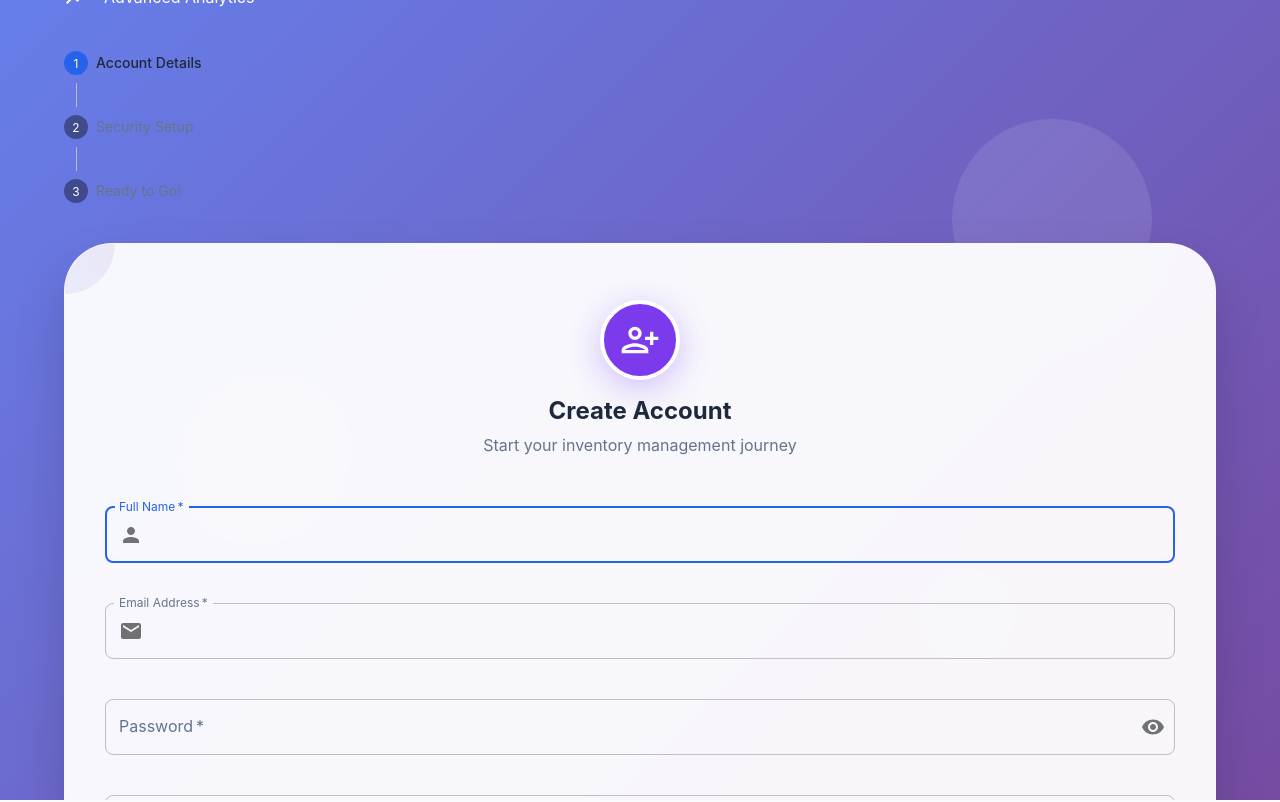
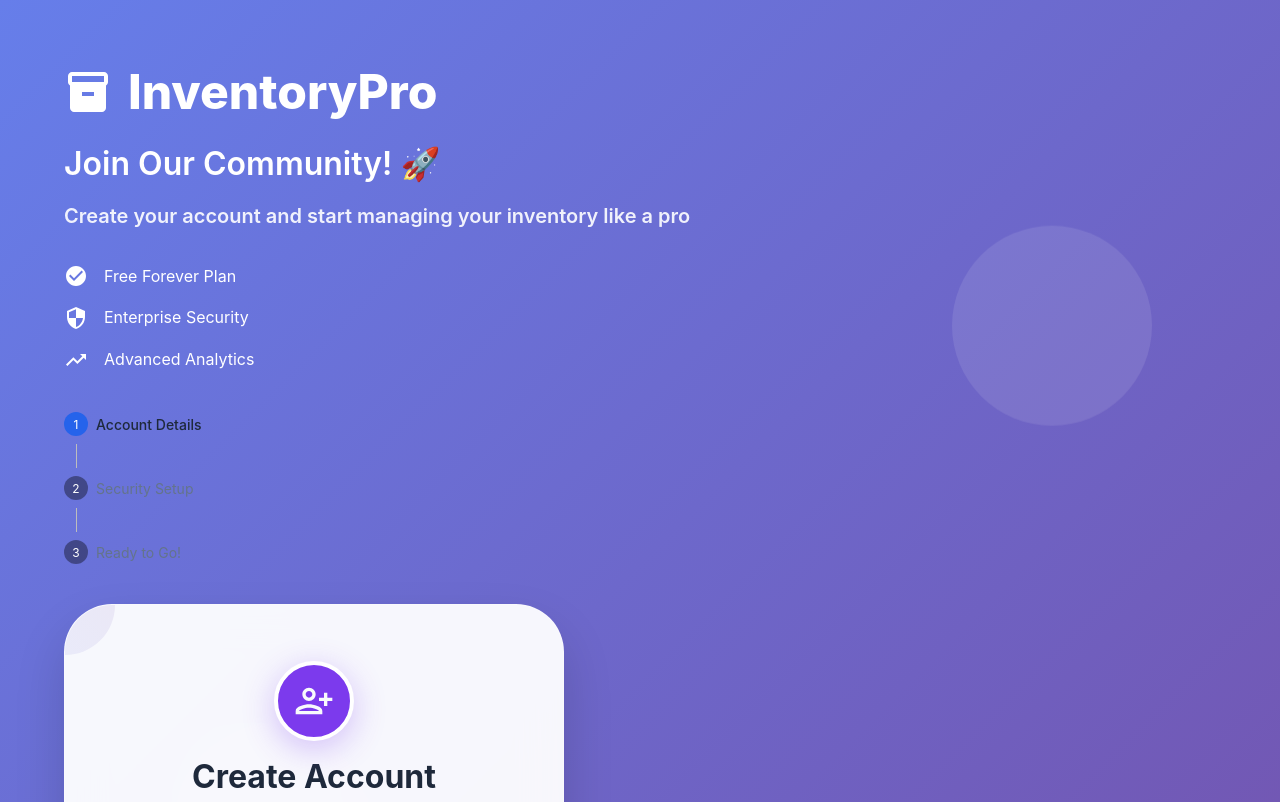
Before and after one commit to Hussnain311/Online-Inventory, a React (Create React App) app: page /signup in a window 1280 px wide. Shown: the top 802 px of the page. Built offline with nearby package versions, Linux system fonts and the light colour scheme.

Commit message:
Fix scrolling issues on login and signup pages

```diff
--- a/src/Login.js
+++ b/src/Login.js
@@ -58,7 +58,8 @@ export default function Login() {
         minHeight: '100vh',
         background: 'linear-gradient(135deg, #667eea 0%, #764ba2 100%)',
         position: 'relative',
-        overflow: 'hidden'
+        overflow: 'auto',
+        py: { xs: 2, md: 4 }
       }}
     >
       {/* Animated Background Elements */}
@@ -103,22 +104,22 @@ export default function Login() {
         }}
       />
 
-      <Container maxWidth="lg" sx={{ height: '100vh', display: 'flex', alignItems: 'center' }}>
-        <Grid container spacing={4} alignItems="center">
+      <Container maxWidth="lg" sx={{ py: { xs: 2, md: 4 } }}>
+        <Grid container spacing={4} alignItems="center" sx={{ minHeight: { xs: 'auto', md: '80vh' } }}>
           {/* Left Side - Branding */}
           <Grid item xs={12} md={6}>
             <Fade in timeout={1000}>
-              <Box sx={{ color: 'white', textAlign: { xs: 'center', md: 'left' } }}>
+              <Box sx={{ color: 'white', textAlign: { xs: 'center', md: 'left' }, mb: { xs: 4, md: 0 } }}>
                 <Box sx={{ display: 'flex', alignItems: 'center', mb: 3, justifyContent: { xs: 'center', md: 'flex-start' } }}>
-                  <InventoryIcon sx={{ fontSize: 48, mr: 2 }} />
-                  <Typography variant="h3" sx={{ fontWeight: 800 }}>
+                  <InventoryIcon sx={{ fontSize: { xs: 36, md: 48 }, mr: 2 }} />
+                  <Typography variant="h3" sx={{ fontWeight: 800, fontSize: { xs: '2rem', md: '3rem' } }}>
                     InventoryPro
                   </Typography>
                 </Box>
-                <Typography variant="h4" sx={{ fontWeight: 600, mb: 2 }}>
+                <Typography variant="h4" sx={{ fontWeight: 600, mb: 2, fontSize: { xs: '1.5rem', md: '2rem' } }}>
                   Welcome Back! 👋
                 </Typography>
-                <Typography variant="h6" sx={{ opacity: 0.9, mb: 4, lineHeight: 1.6 }}>
+                <Typography variant="h6" sx={{ opacity: 0.9, mb: 4, lineHeight: 1.6, fontSize: { xs: '1rem', md: '1.25rem' } }}>
                   Sign in to your account and take control of your inventory management
                 </Typography>
 
@@ -147,14 +148,16 @@ export default function Login() {
               <Paper
                 elevation={24}
                 sx={{
-                  p: 5,
+                  p: { xs: 3, md: 5 },
                   borderRadius: 4,
                   background: 'rgba(255, 255, 255, 0.95)',
                   backdropFilter: 'blur(20px)',
                   border: '1px solid rgba(255, 255, 255, 0.2)',
                   boxShadow: '0 25px 50px rgba(0, 0, 0, 0.15)',
                   position: 'relative',
-                  overflow: 'hidden'
+                  overflow: 'hidden',
+                  maxWidth: 500,
+                  mx: 'auto'
                 }}
               >
                 {/* Decorative Elements */}
@@ -176,16 +179,16 @@ export default function Login() {
                     sx={{
                       m: 2,
                       bgcolor: 'primary.main',
-                      width: 80,
-                      height: 80,
+                      width: { xs: 60, md: 80 },
+                      height: { xs: 60, md: 80 },
                       boxShadow: '0 8px 32px rgba(37, 99, 235, 0.3)',
                       border: '4px solid white'
                     }}
                   >
-                    <LockOutlinedIcon sx={{ fontSize: 40 }} />
+                    <LockOutlinedIcon sx={{ fontSize: { xs: 30, md: 40 } }} />
                   </Avatar>
 
-                  <Typography component="h1" variant="h4" sx={{ mb: 1, fontWeight: 700, color: 'text.primary' }}>
+                  <Typography component="h1" variant="h4" sx={{ mb: 1, fontWeight: 700, color: 'text.primary', fontSize: { xs: '1.5rem', md: '2rem' } }}>
                     Sign In
                   </Typography>
                   <Typography variant="body1" color="text.secondary" sx={{ mb: 4, textAlign: 'center' }}>
--- a/src/Signup.js
+++ b/src/Signup.js
@@ -94,7 +94,8 @@ export default function Signup() {
         minHeight: '100vh',
         background: 'linear-gradient(135deg, #667eea 0%, #764ba2 100%)',
         position: 'relative',
-        overflow: 'hidden'
+        overflow: 'auto',
+        py: { xs: 2, md: 4 }
       }}
     >
       {/* Animated Background Elements */}
@@ -139,22 +140,22 @@ export default function Signup() {
         }}
       />
 
-      <Container maxWidth="lg" sx={{ height: '100vh', display: 'flex', alignItems: 'center' }}>
-        <Grid container spacing={4} alignItems="center">
+      <Container maxWidth="lg" sx={{ py: { xs: 2, md: 4 } }}>
+        <Grid container spacing={4} alignItems="center" sx={{ minHeight: { xs: 'auto', md: '80vh' } }}>
           {/* Left Side - Branding */}
           <Grid item xs={12} md={6}>
             <Fade in timeout={1000}>
-              <Box sx={{ color: 'white', textAlign: { xs: 'center', md: 'left' } }}>
+              <Box sx={{ color: 'white', textAlign: { xs: 'center', md: 'left' }, mb: { xs: 4, md: 0 } }}>
                 <Box sx={{ display: 'flex', alignItems: 'center', mb: 3, justifyContent: { xs: 'center', md: 'flex-start' } }}>
-                  <InventoryIcon sx={{ fontSize: 48, mr: 2 }} />
-                  <Typography variant="h3" sx={{ fontWeight: 800 }}>
+                  <InventoryIcon sx={{ fontSize: { xs: 36, md: 48 }, mr: 2 }} />
+                  <Typography variant="h3" sx={{ fontWeight: 800, fontSize: { xs: '2rem', md: '3rem' } }}>
                     InventoryPro
                   </Typography>
                 </Box>
-                <Typography variant="h4" sx={{ fontWeight: 600, mb: 2 }}>
+                <Typography variant="h4" sx={{ fontWeight: 600, mb: 2, fontSize: { xs: '1.5rem', md: '2rem' } }}>
                   Join Our Community! 🚀
                 </Typography>
-                <Typography variant="h6" sx={{ opacity: 0.9, mb: 4, lineHeight: 1.6 }}>
+                <Typography variant="h6" sx={{ opacity: 0.9, mb: 4, lineHeight: 1.6, fontSize: { xs: '1rem', md: '1.25rem' } }}>
                   Create your account and start managing your inventory like a pro
                 </Typography>
 
@@ -194,14 +195,16 @@ export default function Signup() {
               <Paper
                 elevation={24}
                 sx={{
-                  p: 5,
+                  p: { xs: 3, md: 5 },
                   borderRadius: 4,
                   background: 'rgba(255, 255, 255, 0.95)',
                   backdropFilter: 'blur(20px)',
                   border: '1px solid rgba(255, 255, 255, 0.2)',
                   boxShadow: '0 25px 50px rgba(0, 0, 0, 0.15)',
                   position: 'relative',
-                  overflow: 'hidden'
+                  overflow: 'hidden',
+                  maxWidth: 500,
+                  mx: 'auto'
                 }}
               >
                 {/* Decorative Elements */}
@@ -223,16 +226,16 @@ export default function Signup() {
                     sx={{
                       m: 2,
                       bgcolor: 'secondary.main',
-                      width: 80,
-                      height: 80,
+                      width: { xs: 60, md: 80 },
+                      height: { xs: 60, md: 80 },
                       boxShadow: '0 8px 32px rgba(124, 58, 237, 0.3)',
                       border: '4px solid white'
                     }}
                   >
-                    <PersonAddAltIcon sx={{ fontSize: 40 }} />
+                    <PersonAddAltIcon sx={{ fontSize: { xs: 30, md: 40 } }} />
                   </Avatar>
 
-                  <Typography component="h1" variant="h4" sx={{ mb: 1, fontWeight: 700, color: 'text.primary' }}>
+                  <Typography component="h1" variant="h4" sx={{ mb: 1, fontWeight: 700, color: 'text.primary', fontSize: { xs: '1.5rem', md: '2rem' } }}>
                     Create Account
                   </Typography>
                   <Typography variant="body1" color="text.secondary" sx={{ mb: 4, textAlign: 'center' }}>
```
